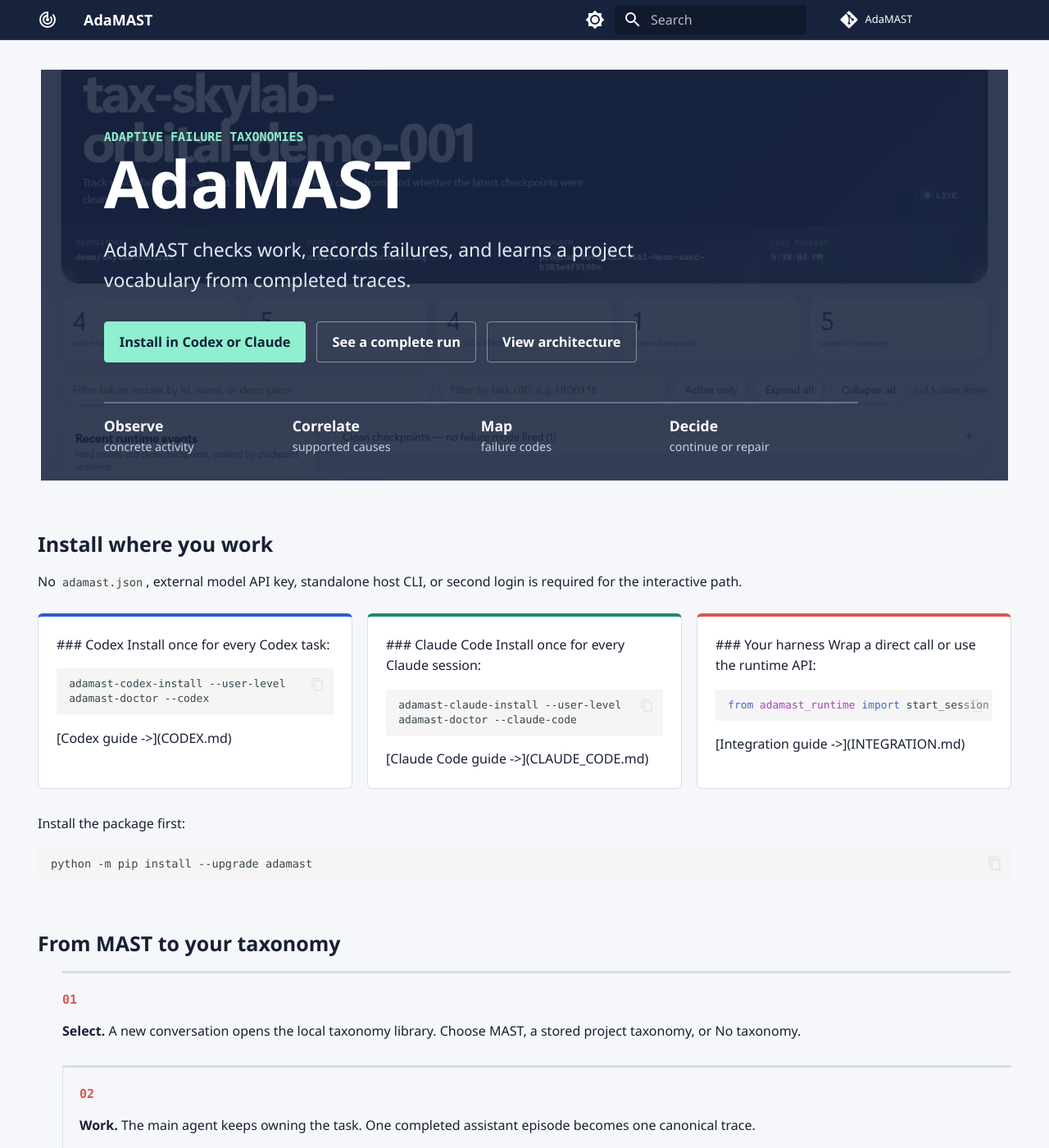
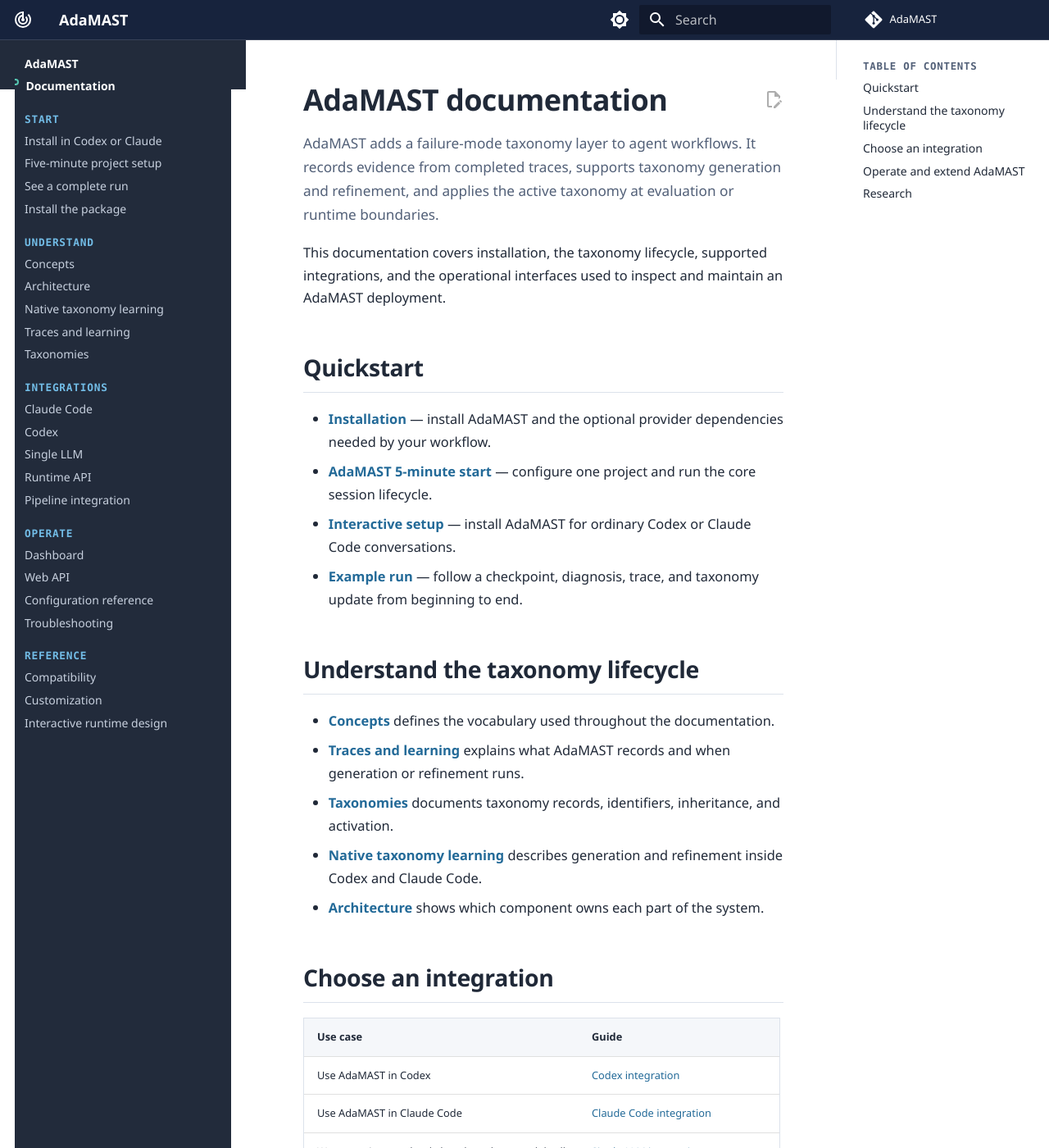
Before and after one commit to multi-agent-systems-failure-taxonomy/AdaMAST, an MkDocs documentation site: the page built from docs/index.md, in a window 1280 px wide and 1400 px high. Shown: the whole window at 82% size. Built offline with MkDocs 1.6.1 and Material for MkDocs 9.7.7, drawn with Linux system fonts in a browser that asks for light colours; comment, search, counter and statistics services are not loaded; some of the changed text lies outside the part shown.

Commit message:
Make the docs home documentation-first

````diff
--- a/docs/assets/stylesheets/extra.css
+++ b/docs/assets/stylesheets/extra.css
@@ -1,33 +1,34 @@
 :root {
   --adamast-ink: #17233d;
-  --adamast-paper: #f5f7fb;
-  --adamast-cobalt: #2d5bce;
-  --adamast-mint: #1f8a70;
-  --adamast-coral: #d9574e;
+  --adamast-nav: #222b3b;
+  --adamast-nav-muted: #c7d0de;
+  --adamast-paper: #ffffff;
+  --adamast-cobalt: #2f78a7;
+  --adamast-mint: #56c7b2;
   --adamast-graphite: #526078;
-  --adamast-line: #d7deea;
+  --adamast-line: #dce2eb;
   --md-primary-fg-color: var(--adamast-ink);
-  --md-primary-fg-color--light: #2f3e5e;
+  --md-primary-fg-color--light: #314262;
   --md-primary-fg-color--dark: #10192c;
   --md-accent-fg-color: var(--adamast-cobalt);
 }
 
 [data-md-color-scheme="default"] {
   --md-default-bg-color: var(--adamast-paper);
-  --md-default-fg-color: #172033;
-  --md-typeset-a-color: #2452bd;
-  --adamast-surface: #ffffff;
-  --adamast-soft: #e9eef7;
+  --md-default-fg-color: #202938;
+  --md-typeset-a-color: #236a98;
+  --adamast-surface: #f5f7fa;
+  --adamast-code: #f1f4f8;
 }
 
 [data-md-color-scheme="slate"] {
-  --md-default-bg-color: #111827;
-  --md-default-fg-color: #edf1f7;
-  --md-typeset-a-color: #8eb0ff;
-  --adamast-surface: #182238;
-  --adamast-soft: #202c45;
-  --adamast-line: #34425c;
-  --adamast-graphite: #a8b4c8;
+  --md-default-bg-color: #121923;
+  --md-default-fg-color: #e6ebf2;
+  --md-typeset-a-color: #79bce7;
+  --adamast-surface: #192231;
+  --adamast-code: #1d2839;
+  --adamast-line: #344155;
+  --adamast-graphite: #aeb9ca;
 }
 
 body,
@@ -43,6 +44,10 @@
   letter-spacing: 0;
 }
 
+.md-grid {
+  max-width: 90rem;
+}
+
 .md-header {
   border-bottom: 1px solid rgba(255, 255, 255, 0.14);
   box-shadow: none;
@@ -55,294 +60,216 @@
   letter-spacing: 0;
 }
 
+.md-main__inner {
+  margin-top: 0;
+}
+
+.md-content__inner {
+  max-width: 58rem;
+  padding-top: 2.2rem;
+  padding-bottom: 4rem;
+}
+
+.md-typeset {
+  font-size: 0.82rem;
+  line-height: 1.7;
+}
+
 .md-typeset h1,
 .md-typeset h2,
 .md-typeset h3 {
   font-family: "Aptos Display", "Segoe UI", Arial, sans-serif;
   font-weight: 700;
-  letter-spacing: 0;
+  letter-spacing: -0.015em;
 }
 
 .md-typeset h1 {
+  margin: 0 0 0.8rem;
   color: var(--md-default-fg-color);
+  font-size: 1.8rem;
+  line-height: 1.15;
 }
 
-.adamast-home {
-  margin-top: 0;
-  padding-bottom: 2rem;
+.md-typeset h1 + p {
+  max-width: 48rem;
+  color: var(--adamast-graphite);
+  font-size: 0.86rem;
+  line-height: 1.7;
 }
 
-.md-main__inner:has(.adamast-home) {
-  margin-top: 0.8rem;
+.md-typeset h2 {
+  margin-top: 2.6rem;
+  padding-bottom: 0.45rem;
+  border-bottom: 1px solid var(--adamast-line);
+  font-size: 1.42rem;
 }
 
-.md-content:has(.adamast-home) .md-content__button {
-  display: none;
+.md-typeset h3 {
+  font-size: 1.08rem;
 }
 
-.adamast-intro {
-  position: relative;
-  isolation: isolate;
-  width: min(1180px, calc(100vw - 2rem));
-  min-height: 390px;
-  margin: 0 0 3rem 50%;
-  padding: 3.5rem clamp(1.5rem, 6vw, 5rem) 1.5rem;
-  overflow: hidden;
-  color: #ffffff;
-  background: var(--adamast-ink);
-  transform: translateX(-50%);
+.md-typeset a {
+  text-underline-offset: 0.15em;
 }
 
-.adamast-intro::before {
-  position: absolute;
-  z-index: -1;
-  inset: 0;
-  background-image: url("../screenshots/dashboard-demo.png");
-  background-position: center 20%;
-  background-size: cover;
-  content: "";
-  opacity: 0.13;
+.md-typeset a:hover {
+  text-decoration: underline;
 }
 
-.adamast-intro h1 {
-  max-width: 720px;
-  margin: 0.2rem 0 1rem;
-  color: #ffffff;
-  font-size: 4rem;
-  line-height: 1;
+.md-typeset table:not([class]) {
+  border: 1px solid var(--adamast-line);
+  border-radius: 0;
+  box-shadow: none;
 }
 
-.adamast-intro > p:not(.adamast-eyebrow) {
-  max-width: 720px;
-  margin-bottom: 1.6rem;
-  color: #e3e9f4;
-  font-size: 1.15rem;
-  line-height: 1.6;
+.md-typeset table:not([class]) th {
+  background: var(--adamast-surface);
+  font-weight: 700;
 }
 
-.adamast-eyebrow {
-  margin: 0;
-  color: #8fefcf;
-  font-family: "Cascadia Code", Consolas, monospace;
-  font-size: 0.75rem;
+.md-typeset code {
+  border-radius: 2px;
+  background: var(--adamast-code);
+}
+
+.md-typeset hr {
+  border-color: var(--adamast-line);
+}
+
+.md-nav__link {
+  line-height: 1.35;
+}
+
+.md-nav__link--active {
   font-weight: 700;
+}
+
+.md-sidebar--secondary {
+  border-left: 1px solid var(--adamast-line);
+}
+
+.md-sidebar--secondary .md-nav__title {
+  color: var(--adamast-graphite);
+  font-family: "Cascadia Code", "SFMono-Regular", Consolas, monospace;
+  font-size: 0.62rem;
+  letter-spacing: 0.06em;
   text-transform: uppercase;
 }
 
-.adamast-actions {
-  display: flex;
-  flex-wrap: wrap;
-  gap: 0.65rem;
-  margin: 1.5rem 0 2.4rem;
+@media screen and (min-width: 76.25em) {
+  .md-sidebar--primary {
+    width: 15rem;
+    padding: 1rem 0.9rem 2rem;
+    background: var(--adamast-nav);
+    box-shadow: -50vw 0 var(--adamast-nav);
   }
 
-.adamast-action {
-  display: inline-flex;
-  min-height: 42px;
-  align-items: center;
-  padding: 0.55rem 0.9rem;
-  border: 1px solid rgba(255, 255, 255, 0.42);
-  border-radius: 4px;
-  color: #ffffff !important;
-  font-size: 0.82rem;
-  font-weight: 700;
+  .md-sidebar--primary,
+  .md-sidebar--primary .md-sidebar__scrollwrap,
+  .md-sidebar--primary .md-sidebar__inner,
+  .md-sidebar--primary .md-nav,
+  .md-sidebar--primary .md-nav__title {
+    background-color: var(--adamast-nav);
   }
 
-.adamast-action:hover,
-.adamast-action:focus-visible {
-  border-color: #8fefcf;
-  background: rgba(255, 255, 255, 0.08);
+  .md-sidebar--primary .md-sidebar__scrollwrap {
+    min-height: calc(100vh - 2.4rem);
+    scrollbar-color: #5d6879 transparent;
   }
 
-.adamast-action--primary {
-  border-color: #8fefcf;
-  color: #102239 !important;
-  background: #8fefcf;
+  .md-sidebar--primary .md-nav__title {
+    color: #ffffff;
+    box-shadow: none;
   }
 
-.adamast-action--primary:hover,
-.adamast-action--primary:focus-visible {
-  color: #ffffff !important;
-  background: var(--adamast-mint);
+  .md-sidebar--primary .md-nav {
+    color: var(--adamast-nav-muted);
+    background: transparent;
   }
 
-.adamast-runtime-rail {
-  display: grid;
-  width: min(100%, 920px);
-  grid-template-columns: repeat(4, minmax(0, 1fr));
-  border-top: 2px solid rgba(255, 255, 255, 0.28);
+  .md-sidebar--primary > .md-sidebar__scrollwrap {
+    margin: 0;
   }
 
-.adamast-runtime-rail span {
-  min-width: 0;
-  padding: 0.75rem 0.8rem 0 0;
-  color: #c9d2e2;
-  font-size: 0.72rem;
-  line-height: 1.45;
+  .md-sidebar--primary .md-nav__link {
+    color: var(--adamast-nav-muted);
   }
 
-.adamast-runtime-rail b {
-  display: block;
-  margin-bottom: 0.15rem;
+  .md-sidebar--primary .md-nav__link:hover,
+  .md-sidebar--primary .md-nav__link:focus-visible {
     color: #ffffff;
-  font-size: 0.88rem;
   }
 
-.adamast-install,
-.adamast-flow,
-.adamast-proof,
-.adamast-start {
-  margin: 3rem 0;
+  .md-sidebar--primary
+    > .md-sidebar__scrollwrap
+    > .md-sidebar__inner
+    > .md-nav
+    > .md-nav__list
+    > .md-nav__item--nested
+    > .md-nav__link {
+    margin-top: 1.1rem;
+    color: #72bce6;
+    font-family: "Cascadia Code", "SFMono-Regular", Consolas, monospace;
+    font-size: 0.64rem;
+    font-weight: 700;
+    letter-spacing: 0.06em;
+    text-transform: uppercase;
   }
 
-.adamast-host-grid {
-  display: grid;
-  margin: 1.25rem 0 1.5rem;
-  gap: 0.9rem;
-  grid-template-columns: repeat(3, minmax(0, 1fr));
+  .md-sidebar--primary .md-nav__link--active {
+    position: relative;
+    color: #ffffff;
   }
 
-.adamast-host {
-  min-width: 0;
-  padding: 1.1rem;
-  border: 1px solid var(--adamast-line);
-  border-top: 4px solid var(--adamast-cobalt);
-  border-radius: 6px;
-  background: var(--adamast-surface);
+  .md-sidebar--primary .md-nav__link--active::before {
+    width: 0.42rem;
+    height: 0.42rem;
+    flex: 0 0 0.42rem;
+    border: 2px solid var(--adamast-mint);
+    border-radius: 50%;
+    margin-left: -0.75rem;
+    background: var(--adamast-nav);
+    content: "";
   }
 
-.adamast-host:nth-child(2) {
-  border-top-color: var(--adamast-mint);
+  .md-content {
+    padding-right: 2rem;
+    padding-left: 2.3rem;
   }
 
-.adamast-host:nth-child(3) {
-  border-top-color: var(--adamast-coral);
+  .md-sidebar--secondary {
+    width: 13rem;
+    padding-left: 0.8rem;
+  }
 }
 
-.adamast-host h3 {
-  margin-top: 0;
-  font-size: 1.05rem;
+@media screen and (max-width: 76.234375em) {
+  .md-content__inner {
+    padding-top: 1.6rem;
+  }
 }
 
-.adamast-host p,
-.adamast-host pre {
-  font-size: 0.76rem;
+@media screen and (max-width: 44.984375em) {
+  .md-content__inner {
+    padding-top: 1.2rem;
+    padding-bottom: 2.5rem;
   }
 
-.adamast-host pre {
-  margin: 0.8rem 0;
+  .md-typeset {
+    font-size: 0.78rem;
   }
 
-.adamast-flow ol {
-  display: grid;
-  padding: 0;
-  gap: 0;
-  grid-template-columns: repeat(4, minmax(0, 1fr));
-  list-style: none;
-  counter-reset: adamast-flow;
+  .md-typeset h1 {
+    font-size: 1.65rem;
   }
 
-.adamast-flow li {
-  min-width: 0;
-  padding: 1rem 1rem 1rem 0;
-  border-top: 3px solid var(--adamast-line);
-  counter-increment: adamast-flow;
+  .md-typeset h1 + p {
+    font-size: 0.92rem;
   }
 
-.adamast-flow li::before {
-  display: block;
-  margin-bottom: 0.7rem;
-  color: var(--adamast-coral);
-  font-family: "Cascadia Code", Consolas, monospace;
-  font-size: 0.75rem;
-  font-weight: 700;
-  content: "0" counter(adamast-flow);
-}
-
-.adamast-flow li + li {
-  padding-left: 1rem;
-  border-left: 1px solid var(--adamast-line);
-}
-
-.adamast-note {
-  margin: 1.4rem 0;
-  padding: 0.9rem 1rem;
-  border-left: 4px solid var(--adamast-mint);
-  background: var(--adamast-soft);
-}
-
-.adamast-proof img {
-  width: 100%;
-  border: 1px solid var(--adamast-line);
-  border-radius: 6px;
-}
-
-.adamast-proof-links {
-  display: flex;
-  flex-wrap: wrap;
-  gap: 0.75rem 1.25rem;
-  margin-top: 1rem;
-  font-weight: 650;
-}
-
-.adamast-start table {
-  background: var(--adamast-surface);
-}
-
-@media (max-width: 800px) {
-  .adamast-intro {
-    width: calc(100vw - 1rem);
-    min-height: 0;
-    padding: 2rem 1rem 1rem;
-  }
-
-  .adamast-intro h1 {
-    font-size: 2.5rem;
-  }
-
-  .adamast-intro > p:not(.adamast-eyebrow) {
-    margin-bottom: 1rem;
-    font-size: 0.9rem;
-    line-height: 1.45;
-  }
-
-  .adamast-actions {
-    display: grid;
-    grid-template-columns: repeat(2, minmax(0, 1fr));
-    margin: 1rem 0 1.5rem;
-  }
-
-  .adamast-action {
-    min-width: 0;
-    justify-content: center;
-    padding-right: 0.45rem;
-    padding-left: 0.45rem;
-    text-align: center;
-  }
-
-  .adamast-action--primary {
-    grid-column: 1 / -1;
-  }
-
-  .adamast-host-grid,
-  .adamast-flow ol {
-    grid-template-columns: 1fr;
-  }
-
-  .adamast-runtime-rail {
-    grid-template-columns: repeat(2, minmax(0, 1fr));
-  }
-
-  .adamast-runtime-rail span {
-    padding: 0.55rem 0.4rem 0.55rem 0;
-    border-bottom: 1px solid rgba(255, 255, 255, 0.16);
-  }
-
-  .adamast-flow li,
-  .adamast-flow li + li {
-    padding: 0.9rem 0;
-    border-right: 0;
-    border-left: 0;
+  .md-typeset h2 {
+    margin-top: 2.1rem;
+    font-size: 1.25rem;
   }
 }
 
--- a/docs/index.md
+++ b/docs/index.md
@@ -1,152 +1,61 @@
----
-hide:
-  - navigation
-  - toc
----
+# AdaMAST documentation
 
-<div class="adamast-home" markdown="1">
+AdaMAST adds a failure-mode taxonomy layer to agent workflows. It records
+evidence from completed traces, supports taxonomy generation and refinement,
+and applies the active taxonomy at evaluation or runtime boundaries.
 
-<section class="adamast-intro" markdown="1">
+This documentation covers installation, the taxonomy lifecycle, supported
+integrations, and the operational interfaces used to inspect and maintain an
+AdaMAST deployment.
 
-<p class="adamast-eyebrow">Adaptive failure taxonomies</p>
+## Quickstart
 
-# AdaMAST
+- **[Installation](INSTALLATION.md)** — install AdaMAST and the optional
+  provider dependencies needed by your workflow.
+- **[AdaMAST 5-minute start](GETTING_STARTED.md)** — configure one project and
+  run the core session lifecycle.
+- **[Interactive setup](INTERACTIVE_SETUP.md)** — install AdaMAST for ordinary
+  Codex or Claude Code conversations.
+- **[Example run](EXAMPLE_RUN.md)** — follow a checkpoint, diagnosis, trace,
+  and taxonomy update from beginning to end.
 
-AdaMAST checks work, records failures, and learns a project vocabulary from
-completed traces.
+## Understand the taxonomy lifecycle
 
-<div class="adamast-actions">
-  <a class="adamast-action adamast-action--primary" href="INTERACTIVE_SETUP/">Install in Codex or Claude</a>
-  <a class="adamast-action" href="EXAMPLE_RUN/">See a complete run</a>
-  <a class="adamast-action" href="ARCHITECTURE/">View architecture</a>
-</div>
+- **[Concepts](CONCEPTS.md)** defines the vocabulary used throughout the
+  documentation.
+- **[Traces and learning](TRACES_AND_LEARNING.md)** explains what AdaMAST
+  records and when generation or refinement runs.
+- **[Taxonomies](TAXONOMIES.md)** documents taxonomy records, identifiers,
+  inheritance, and activation.
+- **[Native taxonomy learning](NATIVE_LEARNING.md)** describes generation and
+  refinement inside Codex and Claude Code.
+- **[Architecture](ARCHITECTURE.md)** shows which component owns each part of
+  the system.
 
-<div class="adamast-runtime-rail" aria-label="AdaMAST reflection sequence">
-  <span><b>Observe</b> concrete activity</span>
-  <span><b>Correlate</b> supported causes</span>
-  <span><b>Map</b> failure codes</span>
-  <span><b>Decide</b> continue or repair</span>
-</div>
+## Choose an integration
 
-</section>
+| Use case | Guide |
+|---|---|
+| Use AdaMAST in Codex | [Codex integration](CODEX.md) |
+| Use AdaMAST in Claude Code | [Claude Code integration](CLAUDE_CODE.md) |
+| Wrap a script, notebook, benchmark, or model call | [Single-LLM integration](SINGLE_LLM.md) |
+| Add AdaMAST to a custom agent harness | [Runtime API and custom harnesses](API_OR_RUNTIME.md) |
+| Own the complete pipeline lifecycle | [Pipeline integration](INTEGRATION.md) |
 
-<section class="adamast-install" markdown="1">
+## Operate and extend AdaMAST
 
-## Install where you work
+- **[Configuration reference](CONFIGURATION.md)** lists every supported
+  `adamast.json` field, default, and precedence rule.
+- **[Dashboard](DASHBOARD.md)** explains the local taxonomy and trace viewer.
+- **[Local web API](WEB_API.md)** documents the read-only monitoring endpoints.
+- **[Troubleshooting](TROUBLESHOOTING.md)** starts with health checks and common
+  recovery steps.
+- **[Compatibility](COMPATIBILITY.md)** records supported hosts and current
+  limits.
+- **[Customization](CUSTOMIZATION.md)** points to the prompts, hooks, judges,
+  schemas, and model profiles intended for extension.
 
-No `adamast.json`, external model API key, standalone host CLI, or second login
-is required for the interactive path.
+## Research
 
-<div class="adamast-host-grid">
-
-<article class="adamast-host" markdown="1">
-
-### Codex
-
-Install once for every Codex task:
-
-```bash
-adamast-codex-install --user-level
-adamast-doctor --codex
-```
-
-[Codex guide ->](CODEX.md)
-
-</article>
-
-<article class="adamast-host" markdown="1">
-
-### Claude Code
-
-Install once for every Claude session:
-
-```bash
-adamast-claude-install --user-level
-adamast-doctor --claude-code
-```
-
-[Claude Code guide ->](CLAUDE_CODE.md)
-
-</article>
-
-<article class="adamast-host" markdown="1">
-
-### Your harness
-
-Wrap a direct call or use the runtime API:
-
-```python
-from adamast_runtime import start_session
-```
-
-[Integration guide ->](INTEGRATION.md)
-
-</article>
-
-</div>
-
-Install the package first:
-
-```bash
-python -m pip install --upgrade adamast
-```
-
-</section>
-
-<section class="adamast-flow" markdown="1">
-
-## From MAST to your taxonomy
-
-1. **Select.** A new conversation opens the local taxonomy library. Choose
-   MAST, a stored project taxonomy, or No taxonomy.
-2. **Work.** The main agent keeps owning the task. One completed assistant
-   episode becomes one canonical trace.
-3. **Learn.** At the default five-trace threshold, a native generator proposes
-   an evidence-grounded taxonomy while normal work continues.
-4. **Validate.** Foreground checks verify exact spans, then a separate native
-   support reviewer evaluates every replacement code before atomic activation.
-   The current taxonomy stays active on failure.
-
-<div class="adamast-note">
-When a project already has a learned taxonomy, choosing MAST creates an
-isolated <code>fresh-*</code> task group for that conversation. The shared
-project taxonomy remains unchanged.
-</div>
-
-[Read the native learning contract ->](NATIVE_LEARNING.md)
-
-</section>
-
-<section class="adamast-proof" markdown="1">
-
-## Inspect what AdaMAST recorded
-
-The local dashboard shows fired codes, clean checkpoints, affected task IDs,
-and evidence without changing the taxonomy record.
-
-![AdaMAST runtime dashboard showing taxonomy evidence](assets/screenshots/dashboard-demo.png)
-
-<div class="adamast-proof-links">
-  <a href="EXAMPLE_RUN/">Walk through this example</a>
-  <a href="DASHBOARD/">Run the dashboard locally</a>
-  <a href="TAXONOMIES/">Inspect taxonomy records</a>
-</div>
-
-</section>
-
-<section class="adamast-start" markdown="1">
-
-## Continue from here
-
-| You want to... | Read... |
-|---|---|
-| understand the vocabulary and runtime loop | [Concepts](CONCEPTS.md) |
-| see which package owns each behavior | [Architecture](ARCHITECTURE.md) |
-| configure one repository | [Getting started](GETTING_STARTED.md) |
-| change thresholds or providers | [Configuration reference](CONFIGURATION.md) |
-| diagnose a queued worker or missing hook | [Troubleshooting](TROUBLESHOOTING.md) |
-| review the research and evaluation artifacts | [Paper](https://arxiv.org/abs/2607.16387) and [example results](EXAMPLE_RUN.md) |
-
-</section>
-
-</div>
+The AdaMAST method and evaluation are described in
+[Fantastic Adaptive Taxonomies and How to Use Them](https://arxiv.org/abs/2607.16387).
--- a/mkdocs.yml
+++ b/mkdocs.yml
@@ -30,6 +30,7 @@
         name: Switch to light mode
   features:
     - navigation.sections
+    - navigation.expand
     - navigation.top
     - navigation.footer
     - toc.follow
@@ -57,7 +58,7 @@
   README.md
 
 nav:
-  - Home: index.md
+  - Documentation: index.md
   - Start:
       - Install in Codex or Claude: INTERACTIVE_SETUP.md
       - Five-minute project setup: GETTING_STARTED.md
````
Lines whose indentation alone changed are shown as unchanged.
